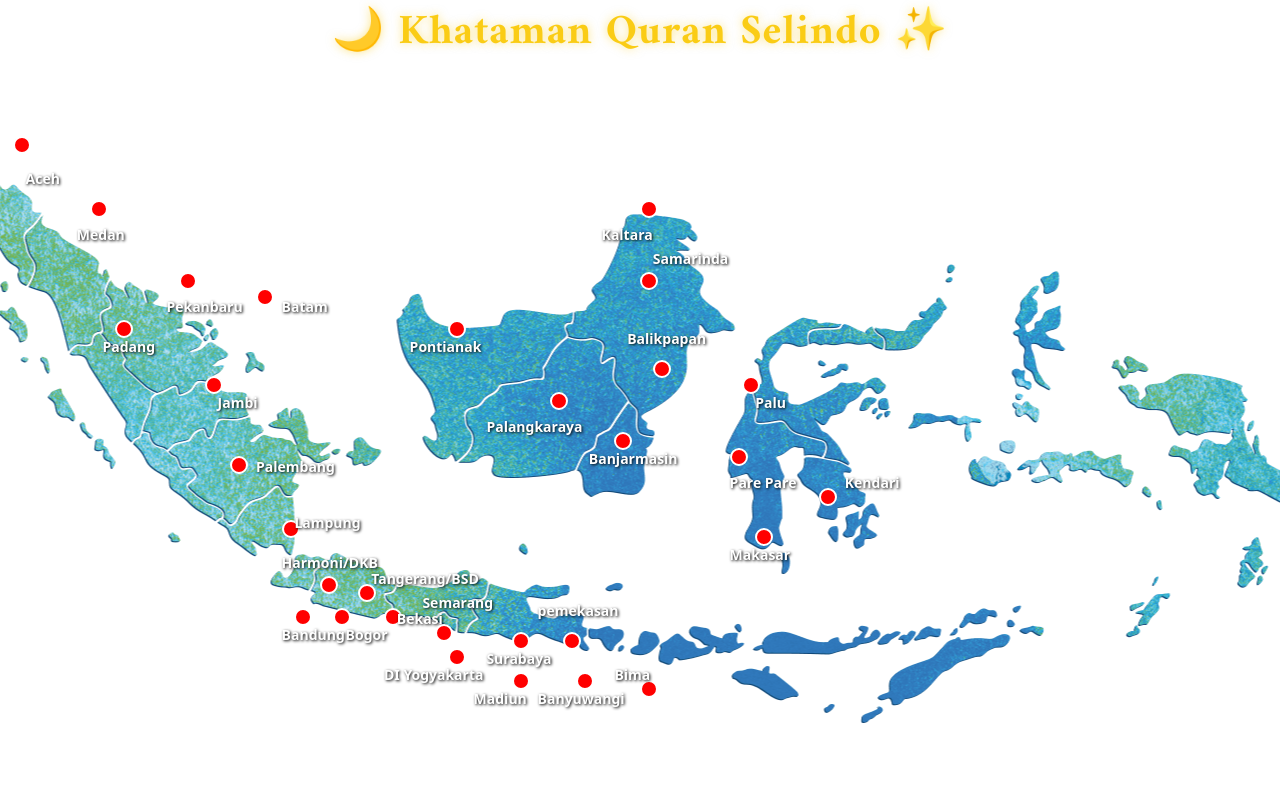
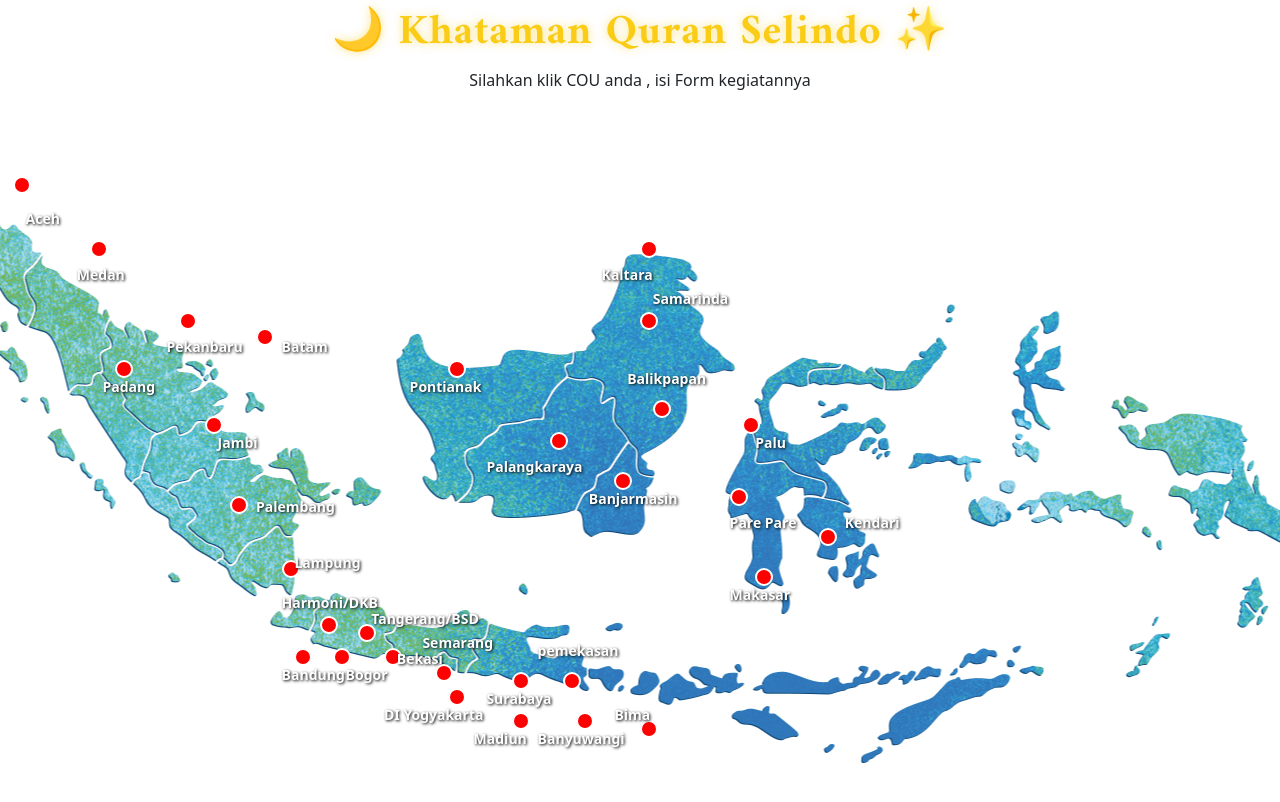
Before and after one commit to joko140576/peta_qatamselindo, a plain HTML site: page index.html in a window 1280 px wide. Drawn offline with nearby package versions, Linux system fonts and the light colour scheme.

Commit message:
Update index.html

```diff
--- a/index.html
+++ b/index.html
@@ -68,6 +68,7 @@ body {
 
 <div class="container-fluid p-0 mt-2 text-center">
  <h1 class="ramadhan-title">🌙 Khataman Quran Selindo ✨</h1>
+    <p>Silahkan klik COU anda , isi Form kegiatannya </p>
     <div class="map-container">
 
         <!-- ==================== TITIK KOTA/PROVINSI ==================== -->
```
